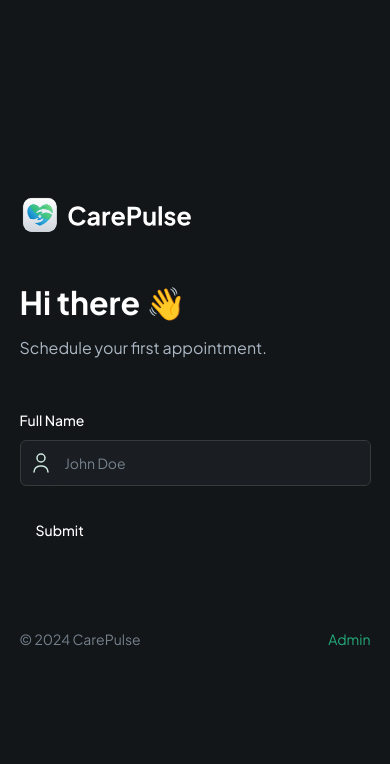
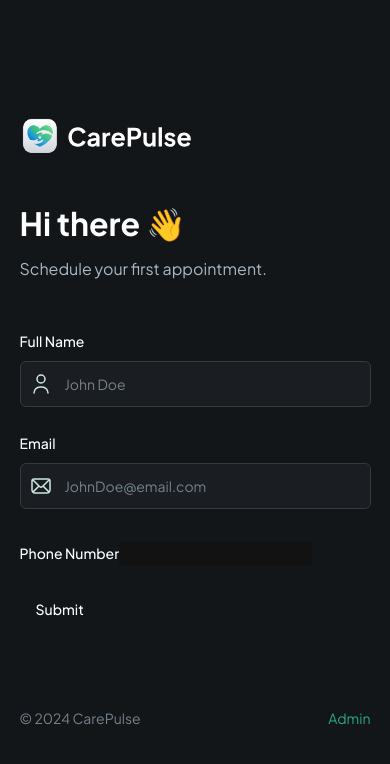
Before and after one commit to remiangelo/wellnest, a Next.js app: page / in a window 390 px wide. Shown: the top 764 px of the page. Built offline with nearby package versions, Linux system fonts and the light colour scheme.

Commit message:
Added phone_input

```diff
--- a/components/customformfield.tsx
+++ b/components/customformfield.tsx
@@ -14,6 +14,8 @@
 import { FormFieldType } from "./forms/PatientForm"
 import { Label } from "@radix-ui/react-label"
 import Image from "next/image"
+import 'react-phone-number-input/style.css'
+import PhoneInput from "react-phone-number-input/input"
 
 interface CustomProps {
     control: Control<any>,
@@ -53,6 +55,14 @@
                     </FormControl>
                 </div>
             )
+        case FormFieldType.PHONE_INPUT:
+            return (
+                <FormControl>
+                    <PhoneInput
+                    defaultCountry="US"
+                    />
+                </FormControl>
+            )
         default:
         break;
     }
--- a/components/forms/PatientForm.tsx
+++ b/components/forms/PatientForm.tsx
@@ -57,6 +57,24 @@
         iconAlt="user"
       />
 
+      <CustomFormField
+      fieldType={FormFieldType.INPUT}
+        control={form.control}
+        name="email"
+        label="Email"
+        placeholder="JohnDoe@email.com"
+        iconSrc="/assets/icons/email.svg"
+        iconAlt="email"
+      />
+
+      <CustomFormField
+      fieldType={FormFieldType.PHONE_INPUT}
+        control={form.control}
+        name="phone"
+        label="Phone Number"
+        placeholder="(555) 123-4567"
+      />
+
       <Button type="submit">Submit</Button>
     </form>
   </Form>
--- a/package.json
+++ b/package.json
@@ -20,6 +20,7 @@
     "react": "^18",
     "react-dom": "^18",
     "react-hook-form": "^7.52.1",
+    "react-phone-number-input": "^3.4.3",
     "tailwind-merge": "^2.4.0",
     "tailwindcss-animate": "^1.0.7",
     "zod": "^3.23.8"
```
Also changed, not shown: 1 other file (tests, documents, lock files or other folders).
